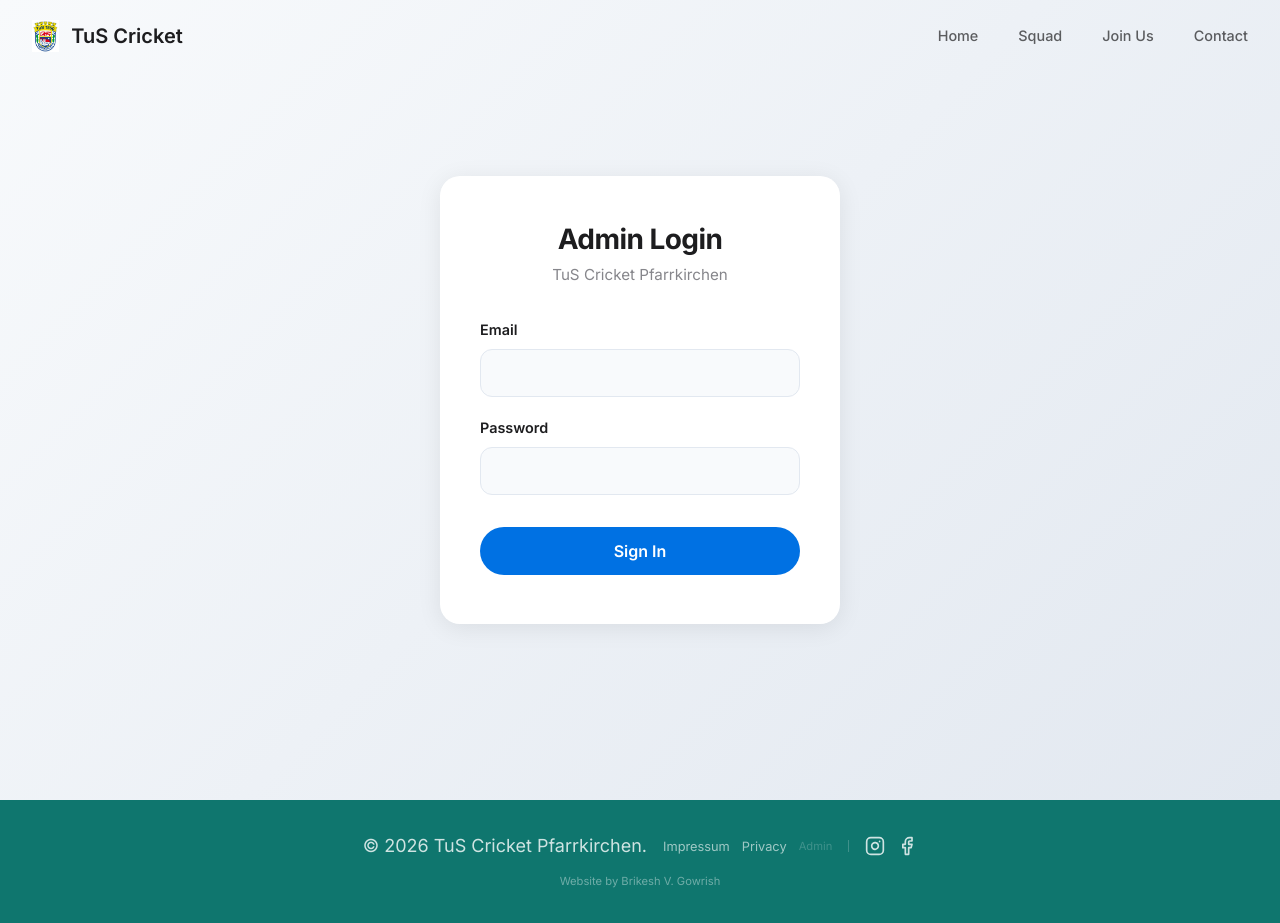
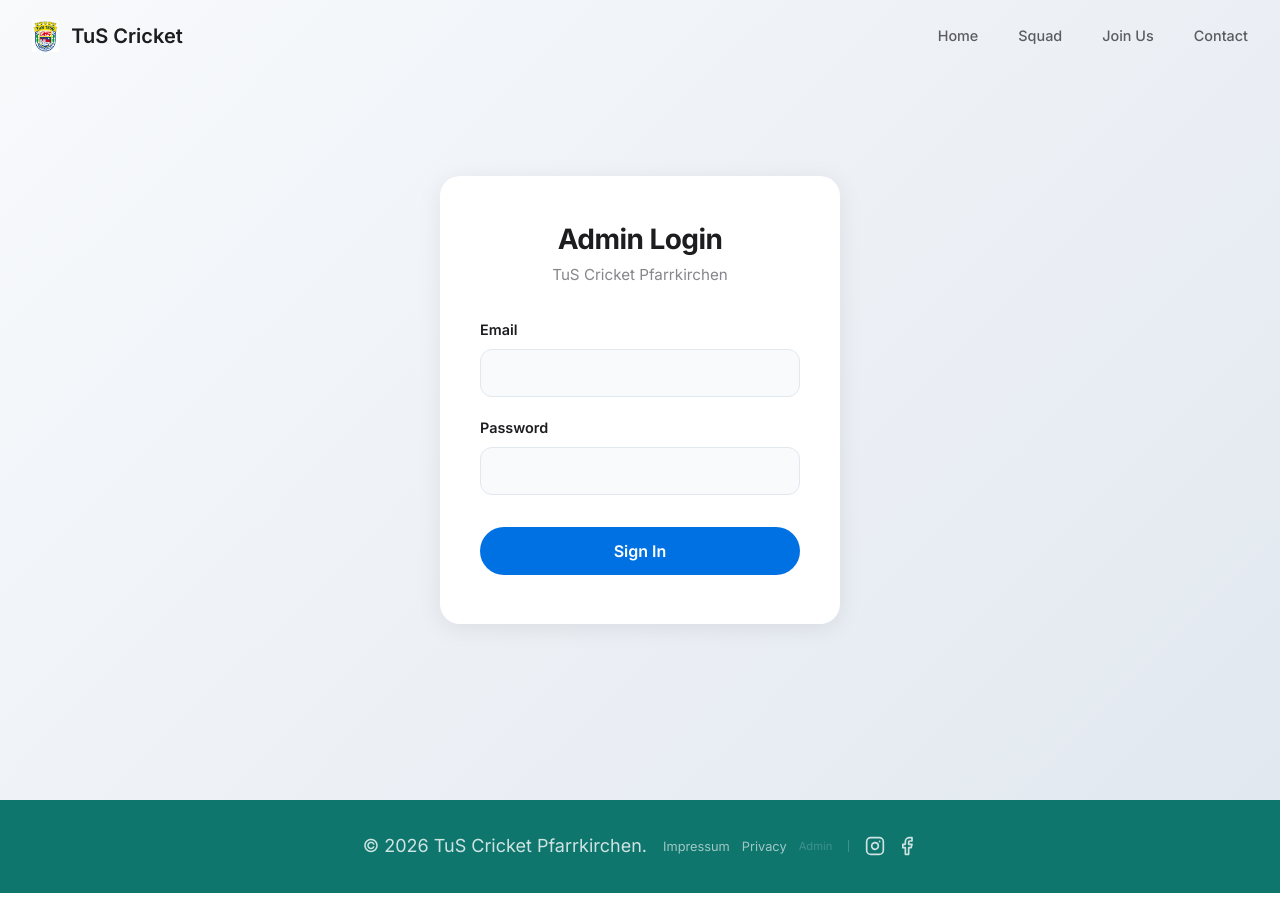
Before and after one commit to BrikeshG/TUS-cricket.web, a React (Vite) app: page /admin/login in a window 1280 px wide. After the commit the page ends 893 px from the top, so only its background shows below. Built offline with nearby package versions, Linux system fonts and the light colour scheme; no server answers.

Commit message:
chore: remove developer credit from footer

```diff
--- a/src/components/Footer.jsx
+++ b/src/components/Footer.jsx
@@ -41,14 +41,7 @@ const Footer = () => {
                     </a>
                 </div>
             </div>
-            <p style={{
-                margin: '0.75rem 0 0 0',
-                color: 'rgba(255, 255, 255, 0.4)',
-                fontSize: '0.7rem',
-                textAlign: 'center'
-            }}>
-                Website by Brikesh V. Gowrish
-            </p>
+
         </footer>
     );
 };
```
